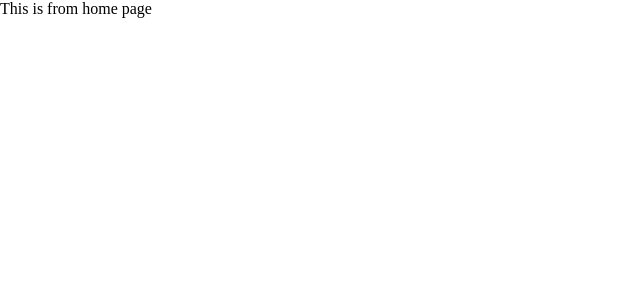
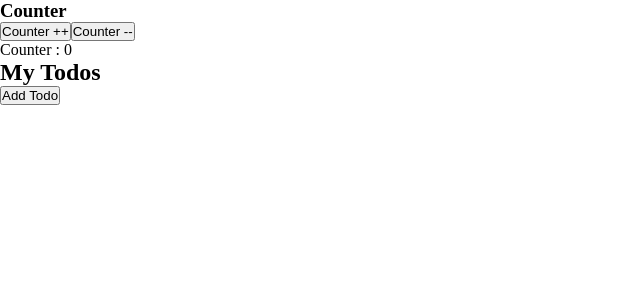
Before and after one commit to chandanGr/etag-implementation, a React (Create React App) app in the folder etag-app/: page / in a window 1280 px wide. Shown: the top 300 px of the page, without its empty margins (0-640 px from the left). Built offline with nearby package versions, Linux system fonts and the light colour scheme.

Commit message:
training session

```diff
--- a/etag-app/src/App.js
+++ b/etag-app/src/App.js
@@ -1,7 +1,7 @@
 import React from 'react';
 import { BrowserRouter as Router, Route, Routes } from 'react-router-dom';
 
-import HomePage from './Pages/HomePage';
+import HomePage from './Pages/HomePage/index.jsx';
 
 function App (){
 	return (
--- /dev/null
+++ b/etag-app/src/Components/Counter/index.jsx
@@ -0,0 +1,45 @@
+import React, { useState, useMemo, useCallback } from 'react';
+import FactSquare from '../FactSquare';
+import Todos from '../Todo';
+
+
+// const addTodoTemp =() => {
+	// 	console.log('sdfgds');
+	// }
+	// const isBoolean = true;
+// const obj = {
+// 		label: 'label',
+// 		value: 'value'
+// }
+// const title = 'title';
+function Counter() {
+	const [counter, setCounter] = useState(0);
+	const [todos, settodos] = useState([])
+	const counterHanderPlus = () => {
+		console.log("counterHanderPlus called!");
+		setCounter(counter + 1);
+	};
+
+	const counterHanderMinus = () => {
+		setCounter(counter - 1);
+	};
+
+	// addtodo = return value of this function
+	// addtodo = null
+	const addTodo = useCallback(() => {
+		settodos([...todos, "new Todo"]);
+	}, [todos])
+
+	return (
+		<div className='App'>
+			<h3>Counter</h3>
+			<button onClick={() => counterHanderPlus()}>Counter ++</button>
+			<button onClick={() => counterHanderMinus()}>Counter --</button>
+			<div>Counter : {counter}</div>
+			{/* <FactSquare /> */}
+			<Todos todo={todos} addTodo={addTodo}/>
+		</div>
+	);
+}
+
+export default Counter;
--- /dev/null
+++ b/etag-app/src/Components/FactSquare/index.jsx
@@ -0,0 +1,52 @@
+import React, { useState, useMemo } from 'react';
+
+function factorialOf(n) {
+	console.log("factorialOf(n) called!");
+	// for (let i = 0; i < 3000000000; i++);
+  	return n <= 0 ? 1 : n * factorialOf(n - 1);
+}
+
+function SquareOf(n) {
+	console.log("SquareOf(n) called!");
+	// for (let i = 0; i < 4000000000; i++);
+	  return Math.pow(n, 2);
+}
+
+function FactSquare(props) {
+	const [factNumber, setFactNumber] = useState(0);
+	const [squareNumber, setSquareNumber] = useState(0);
+	console.count('FactSquare class');
+
+	// const factorialOfVal = factorialOf(factNumber);
+	const factorialOfVal = useMemo(() => factorialOf(factNumber), [factNumber]);
+
+	// const SquareOfVal = SquareOf(squareNumber);
+	const SquareOfVal = useMemo(() => SquareOf(squareNumber), [squareNumber]);
+	// if [dependencies] have changed on RENDERING, then i will call the function or i will return the previous value.
+
+	const onChangeHandler = (e) => {
+		setFactNumber(e.target.value);
+	};
+
+	const onChangeSquareHandler = (e) => {
+		setSquareNumber(e.target.value);
+	};
+	return (
+		<div className='App'>
+			<h3>Factorial Num</h3>
+			<input type='number' placeholder='Enter a number' value={factNumber} onChange={onChangeHandler} />
+			<div>Factorial: {factorialOfVal}</div>
+
+
+
+			<h3>Square Num</h3>
+			<input type='number' placeholder='Enter a number' value={squareNumber} onChange={onChangeSquareHandler} />
+			<div>SquareOf: {SquareOfVal}</div>
+
+		</div>
+	);
+}
+
+export default React.memo(FactSquare);
+
+// if any props have been changed, then i will render my component Or i wont render the component
--- /dev/null
+++ b/etag-app/src/Components/Todo/index.jsx
@@ -0,0 +1,16 @@
+import React from "react";
+
+const Todos = ({ todos, addTodo }) => {
+  console.count("Todo");
+  return (
+    <>
+      <h2>My Todos</h2>
+      {todos && todos.map((todo, index) => {
+        return <p key={index}>{todo}</p>;
+      })}
+      <button onClick={addTodo}>Add Todo</button>
+    </>
+  );
+};
+
+export default React.memo(Todos);
--- /dev/null
+++ b/etag-app/src/Components/Users/index.jsx
@@ -0,0 +1,19 @@
+import React from 'react';
+
+//presentational component
+function Users (props) {
+    return (
+        <ul>
+            {props.users.length > 0 && props.users.map((user) => {
+                return (
+                    <tr>
+                        <td>Year: { user.Year } </td>
+                        <td>Population: { user.Population }</td>
+                    </tr>
+                );
+            })}
+        </ul>
+    );
+};
+
+export default Users;
--- /dev/null
+++ b/etag-app/src/Components/UsersContainer/index.jsx
@@ -0,0 +1,73 @@
+import React from 'react'
+import Users from '../Users'
+import axios from 'axios';
+
+console.time('class');
+class UsersContainer extends React.Component {
+    constructor() {
+        super();
+        this.state = {
+            users: []
+        }
+    }
+    componentDidMount() {
+        axios.get('https://datausa.io/api/data?drilldowns=Nation&measures=Population')
+            .then((itr) => {
+                this.setState({
+                    users: itr.data.data,
+                })
+            })
+    }
+    render() {
+        console.timeEnd('class');
+        return <Users users={this.state.users} />;
+    }
+}
+
+export default UsersContainer;
+
+
+
+
+
+
+
+
+
+
+
+
+
+
+
+
+
+
+
+
+
+
+
+
+// class ReactComponent {
+//         constructor(this) {
+//     }
+//     component.on('componentDidMount', () => {
+//         componentDidMount?(): void;
+//     })
+//     component.on('shouldComponentUpdate', () => {
+//         shouldComponentUpdate?(nextProps: Readonly<P>, nextState: Readonly<S>, nextContext: any): boolean;
+//     })
+
+//     component.on('componentDidUpdate', () => {
+//         componentDidUpdate?(prevProps: Readonly<P>, prevState: Readonly<S>, snapshot?: SS): void;
+//     })
+
+//     component.on('getSnapshotBeforeUpdate', () => {
+//         getSnapshotBeforeUpdate?(prevProps: Readonly<P>, prevState: Readonly<S>): SS | null;
+//     })
+
+//     component.on('componentWillUnmount', () => {
+//         componentWillUnmount?(): void;
+//     })
+// }
--- a/etag-app/src/Pages/HomePage/index.js
+++ /dev/null
@@ -1,9 +0,0 @@
-import React from 'react';
-
-function HomePage() {
-    return (
-        <div>This is from home page</div>
-    );
-}
-
-export default HomePage;
--- /dev/null
+++ b/etag-app/src/Pages/HomePage/index.jsx
@@ -0,0 +1,31 @@
+import React from 'react';
+import Counter from '../../Components/Counter';
+import UserContianer from '../../Components/UsersContainer';
+
+function HomePage() {
+    return (
+        <div>
+            <Counter />
+            {/* <UserContianer /> */}
+        </div>
+    );
+}
+
+export default HomePage;
+
+
+
+// class Car {
+//   constructor(brand) {
+//     this.carname = brand;
+//   }
+//   present() {
+//     return 'I have a ' + this.carname;
+//   }
+// }
+
+// class Model extends Car {
+//   constructor(brand) {
+//     super(brand);
+//   }
+// }
```
Also changed, not shown: etag-app/src/Components/UsersContainer/funcIndex.jsx (added, +21 -0 lines).
